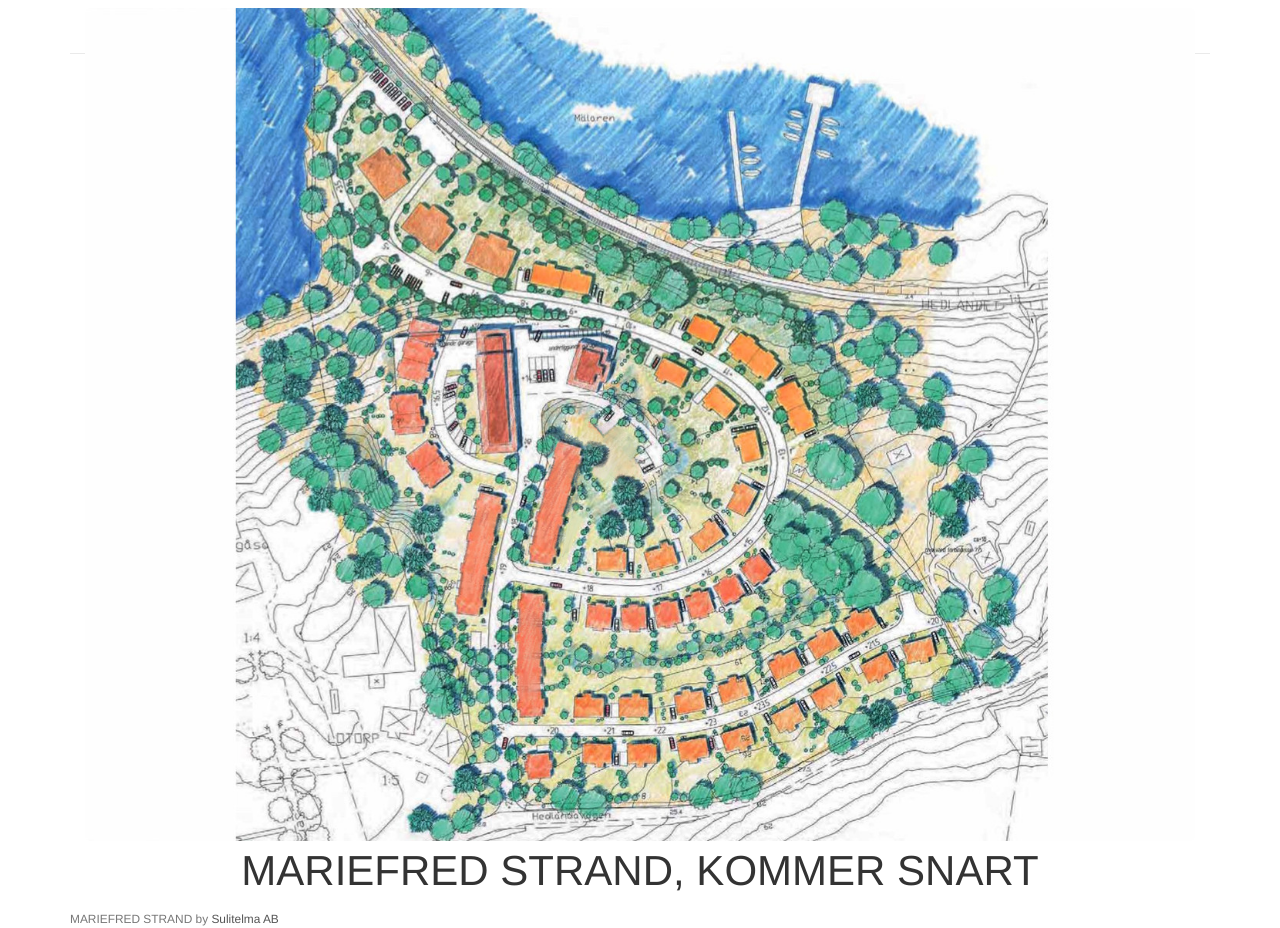
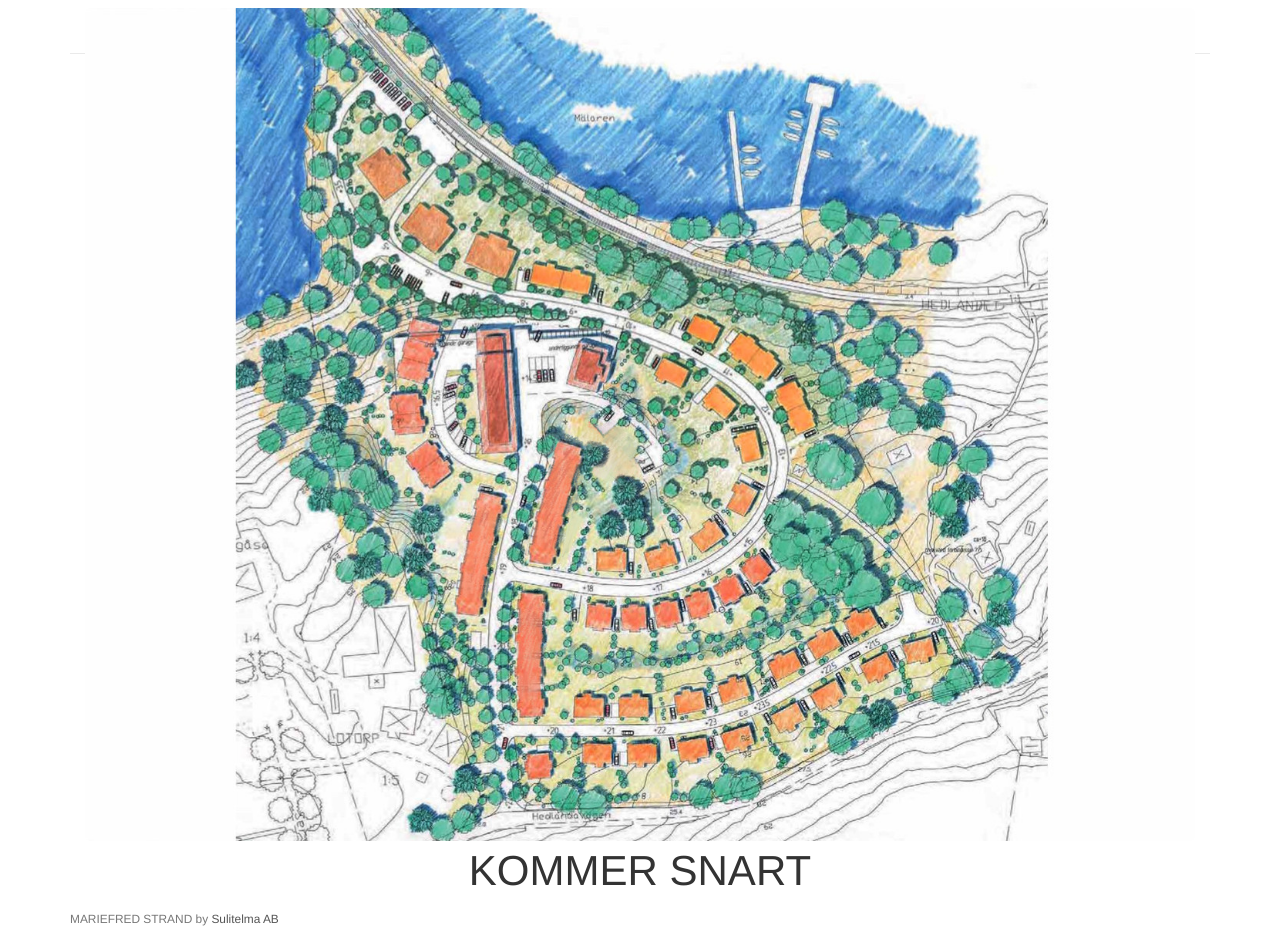
Before and after one commit to scott-zhou/mariefredstrand.se, a plain HTML site: page index.html in a window 1280 px wide. Shown: the part 82-1010 px from the top of the page. Drawn offline with Linux system fonts and the light colour scheme.

Commit message:
Minor change in text.

```diff
--- a/index.html
+++ b/index.html
@@ -48,7 +48,7 @@
                     <img class="img-rounded img-responsive" alt="Photo" src="assets/mariefredstrand.jpg" />
                 </div>
                 <div class="col-xs-12">
-                   <p align="center">MARIEFRED STRAND, KOMMER SNART</p>
+                   <p align="center">KOMMER SNART</p>
                 </div>
         <footer class="footer">
             <small>
```
